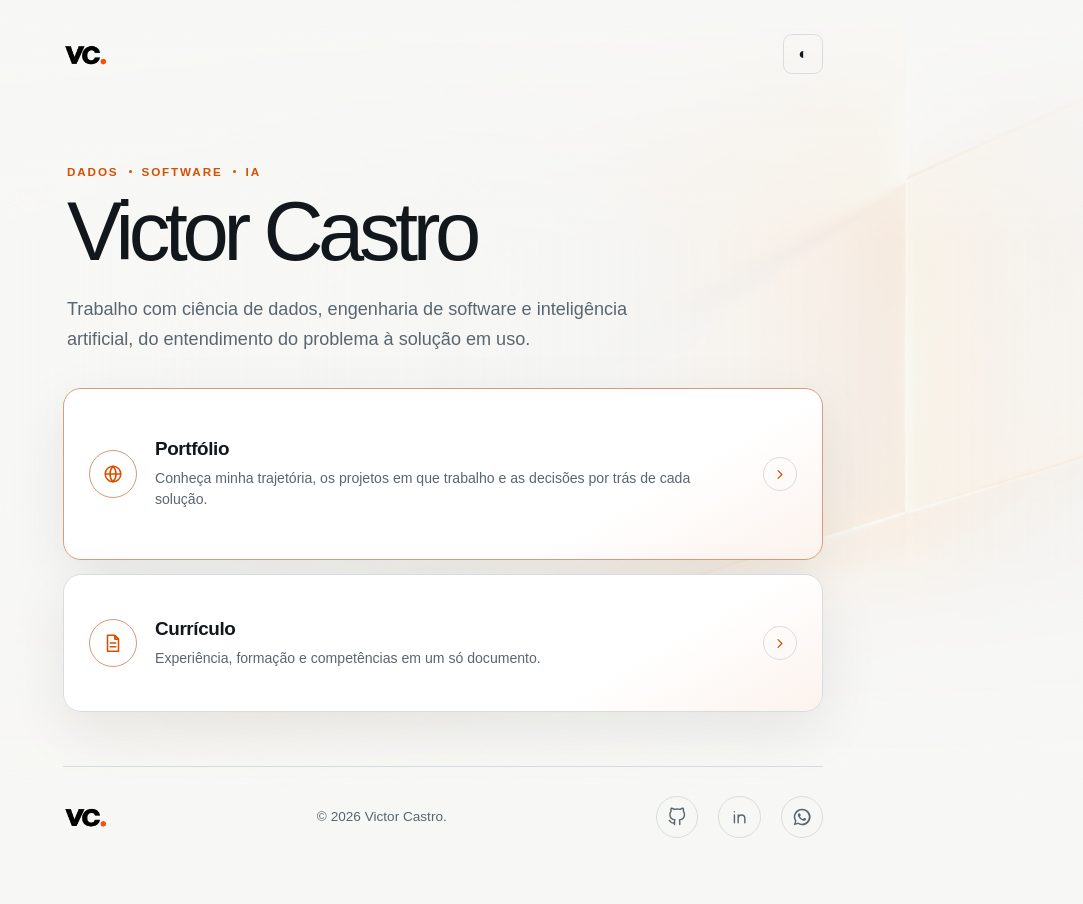
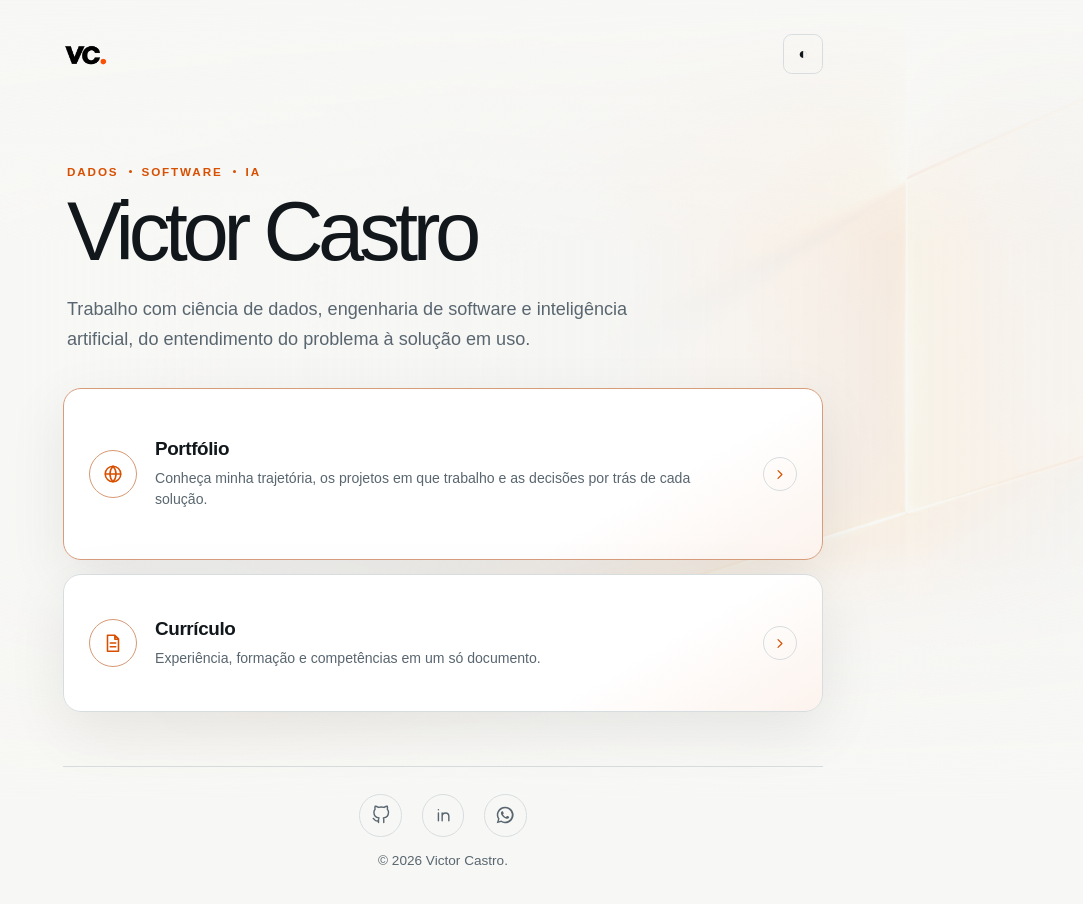
Before and after one commit to vlopcas/links, a Next.js app: page / in a window 1280 px wide. Shown: the top 904 px of the page, without its empty margins (197-1280 px from the left). Before the commit the page ends 870 px from the top, so only its background shows below. Built offline with nearby package versions, Linux system fonts and the light colour scheme.

Commit message:
simplify links footer layout

```diff
--- a/app/globals.css
+++ b/app/globals.css
@@ -67,7 +67,7 @@ button { font: inherit; }
 }
 
 .topbar { display: flex; align-items: center; justify-content: space-between; }
-.wordmark, .footer-brand { display: block; }
+.wordmark { display: block; }
 .theme-logo { display: grid; width: 2.8rem; height: 2.8rem; place-items: center; }
 .theme-logo img { grid-area: 1 / 1; display: block; width: 2.8rem; height: 2.8rem; object-fit: contain; }
 .logo-dark { display: none !important; }
@@ -155,7 +155,7 @@ h1 { margin: 0; font-size: clamp(2.9rem, 10vw, 5.2rem); font-weight: 500; letter
 .arrow svg { width: 17px; height: 17px; }
 .link-card:hover .arrow, .contact-link:hover .arrow { border-color: var(--accent); box-shadow: 0 5px 18px var(--glow); }
 
-.site-footer { display: flex; min-height: 5rem; align-items: center; justify-content: space-between; gap: 1.5rem; margin-top: 54px; padding-top: 20px; border-top: 1px solid var(--line); color: var(--muted); font-size: .85rem; }
+.site-footer { display: flex; min-height: 8rem; flex-direction: column; align-items: center; justify-content: center; gap: 1rem; margin-top: 54px; padding-block: 24px; border-top: 1px solid var(--line); color: var(--muted); font-size: .85rem; text-align: center; }
 .site-footer p { margin: 0; }
 .social { display: flex; align-items: center; gap: 1.25rem; }
 .social a { display: grid; width: 2.65rem; height: 2.65rem; place-items: center; border: 1px solid var(--line); border-radius: 50%; transition: color .18s ease, border-color .18s ease, transform .18s ease; }
--- a/app/page.tsx
+++ b/app/page.tsx
@@ -47,13 +47,12 @@ export default function Home() {
       </nav>
 
       <footer className="site-footer">
-        <a className="footer-brand" href="https://vlopcas.dev" aria-label="Victor Castro, início"><ThemeLogo /></a>
-        <p>© {new Date().getFullYear()} Victor Castro.</p>
         <div className="social">
           <a href="https://github.com/vlopcas" target="_blank" rel="noreferrer" aria-label="GitHub"><GithubIcon /></a>
           <a href="https://www.linkedin.com/in/victorlcastro" target="_blank" rel="noreferrer" aria-label="LinkedIn"><LinkedinIcon /></a>
           <a href={whatsapp} target="_blank" rel="noreferrer" aria-label="WhatsApp"><WhatsAppIcon /></a>
         </div>
+        <p>© {new Date().getFullYear()} Victor Castro.</p>
       </footer>
     </main>
   );
```
